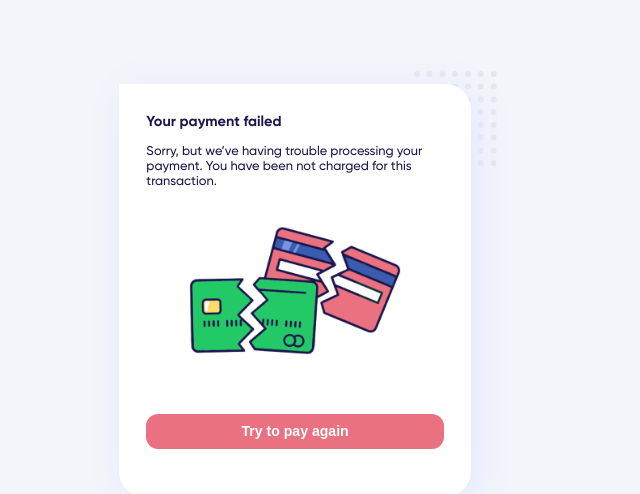
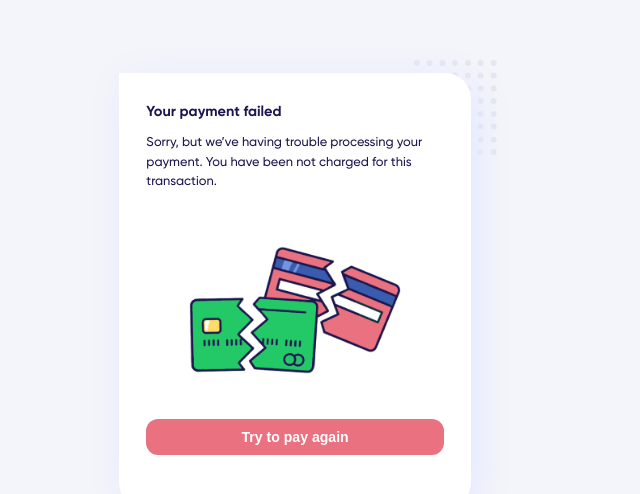
Before and after one commit to Chiga2030/testform, a React (Create React App) app: page /testform/paymenterror in a window 1280 px wide. Shown: the part 116-610 px from the top of the page, without its empty margins (332-972 px from the left). Built offline with nearby package versions, Linux system fonts and the light colour scheme.

Commit message:
fix styles

```diff
--- a/src/components/Form/Form.module.css
+++ b/src/components/Form/Form.module.css
@@ -6,6 +6,10 @@
   width: 23.24vw;
   box-shadow: .5vw .5vw 3vw var(--shadow-color);
   overflow: hidden;
+  min-height: 29.5vw;
+  display: flex;
+  flex-direction: column;
+  justify-content: space-between;
 }
 
 .titleWrapper {
--- a/src/components/Header/Header.module.css
+++ b/src/components/Header/Header.module.css
@@ -6,4 +6,5 @@
 .subtitle {
   font-size: 1vw;
   margin: 0 0 .9vw;
+  line-height: 1.5;
 }
--- a/src/components/StatusPay/StatusPay.module.css
+++ b/src/components/StatusPay/StatusPay.module.css
@@ -1,9 +1,4 @@
-.headerWrapper {
-  margin-bottom: 3vw;
-}
-
 .imgWrapper {
-  margin-bottom: 4.6vw;
   display: flex;
   justify-content: center;
 }
@@ -13,5 +8,5 @@
 }
 
 .buttonWrapper {
-  margin-bottom: 1.5vw;
+  margin-bottom: 1.9vw;
 }
```
